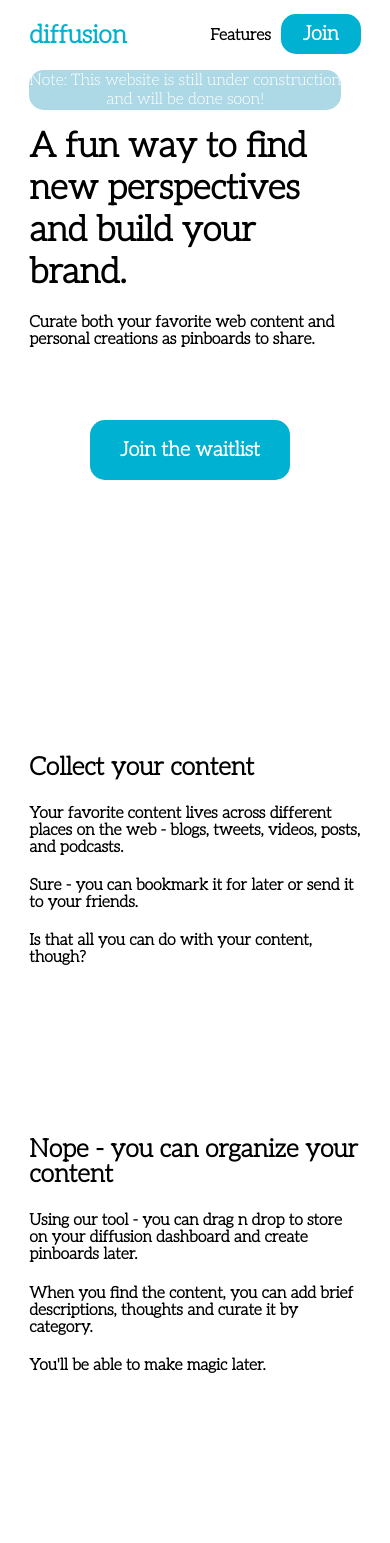
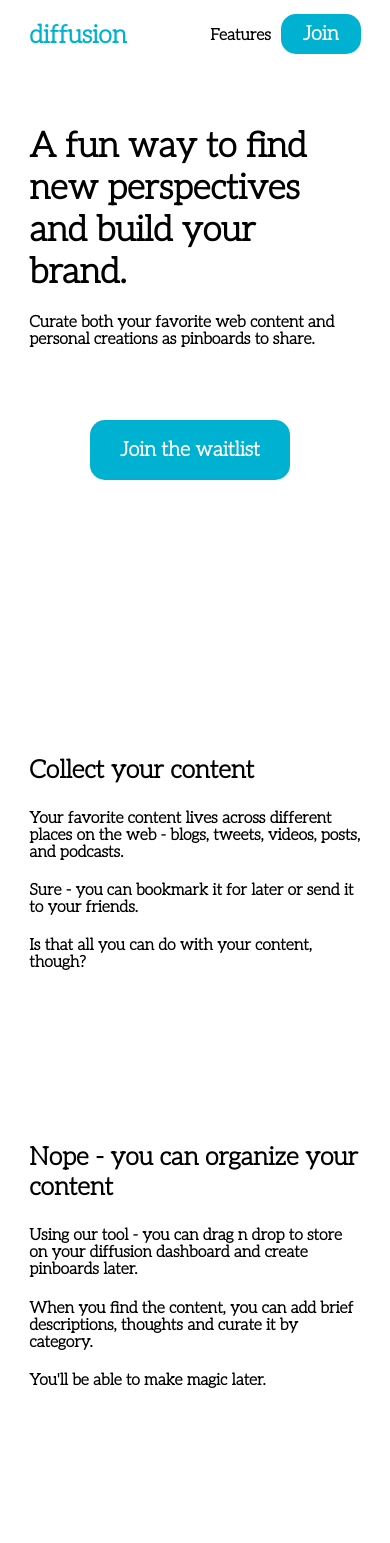
Before and after one commit to eedelosreyes2/diffusion.me, a React (Create React App) app: page / in a window 390 px wide. Shown: the top 1543 px of the page. Built offline with nearby package versions, Linux system fonts and the light colour scheme.

Commit message:
iphone x

```diff
--- a/src/App.css
+++ b/src/App.css
@@ -26,7 +26,7 @@ h2 {
 }
 h3 {
 	font-size: 25px;
-	line-height: 25px;
+	line-height: 30px;
 }
 h4 {
 	line-height: 17px;
@@ -106,12 +106,13 @@ button {
 
 /* Features */
 .features-container {
-	padding-top: 200px;
+	padding-top: 125px;
+	padding-bottom: 200px;
 }
 .feature {
 	align-items: center;
 	display: flex;
-	padding-bottom: 200px;
+	/* padding-bottom: 100px; */
 }
 .features-div {
 	border-radius: 15px;
@@ -140,8 +141,9 @@ button {
 	height: 300px;
 	justify-content: center;
 	margin: auto;
-	margin-bottom: 150px;
-	width: 45vw;
+	margin-top: 300px;
+	margin-bottom: 300px;
+	width: 60vw;
 }
 input {
 	background-color: white;
@@ -173,7 +175,8 @@ input:focus::placeholder {
 
 /* Footer */
 .footer {
-	padding-bottom: 100px;
+	height: 100px;
+	padding-bottom: 30px;
 }
 
 /* Tablet/Mobile */
@@ -219,6 +222,7 @@ input:focus::placeholder {
 
 	.join-container {
 		padding: 15px;
+		margin: 200px 0;
 		width: 75vw;
 	}
 	input {
--- a/src/App.js
+++ b/src/App.js
@@ -1,6 +1,5 @@
 import { Component, createRef } from 'react';
 import './App.css';
-import Construction from './components/Construction';
 import Features from './components/Features';
 
 import Footer from './components/Footer';
@@ -22,22 +21,22 @@ class App extends Component {
 		this.featuresRef.current.scrollIntoView({ behavior: 'smooth' });
 	focusJoin = () => {
 		this.joinRef.current.scrollIntoView({ behavior: 'smooth' });
-		console.log('hi');
 	};
 
 	render() {
 		return (
+			<div style={{ borderBottom: '10px solid #00b1d2' }}>
 				<div className="App">
 					<Header
 						focusHero={this.focusHero}
 						focusFeatures={this.focusFeatures}
 						focusJoin={this.focusJoin}
 					/>
-				<Construction />
 					<Hero setRef={this.heroRef} focusJoin={this.focusJoin} />
 					<Features setRef={this.featuresRef} />
 					<Join setRef={this.joinRef} />
 					<Footer />
+				</div>
 			</div>
 		);
 	}
--- a/src/components/Features.js
+++ b/src/components/Features.js
@@ -64,6 +64,7 @@ export default class Features extends Component {
 				{this.state.features.map((feature) => {
 					return (
 						<Feature
+							key={feature.id}
 							header={feature.header}
 							content={feature.content}
 						/>
--- a/src/components/Footer.js
+++ b/src/components/Footer.js
@@ -4,12 +4,12 @@ export default class Footer extends Component {
 	render() {
 		return (
 			<div className="footer">
-				<h3>
+				<h4>
 					Cultural Diffusion: The spread of one culture's practices
 					and beliefs, like, music, books, or tools of growth. This
 					spread can be among people of the same culture or completely
 					different cultures.
-				</h3>
+				</h4>
 			</div>
 		);
 	}
--- a/src/components/Join.js
+++ b/src/components/Join.js
@@ -6,12 +6,6 @@ export default class Join extends Component {
 		return (
 			<div className="join-container" ref={this.props.setRef}>
 				<h2>Get started with diffusion</h2>
-				{/* <div style={{ paddingBottom: '20px' }}>
-					<input placeholder="you@email.com"></input>
-					<button className="join-button-white" alt="Join">
-						Join
-					</button>
-				</div> */}
 				<ContactForm />
 				<h4>
 					By submitting your email, you will be put on our exclusive
```
Lines whose indentation alone changed are shown as unchanged.
